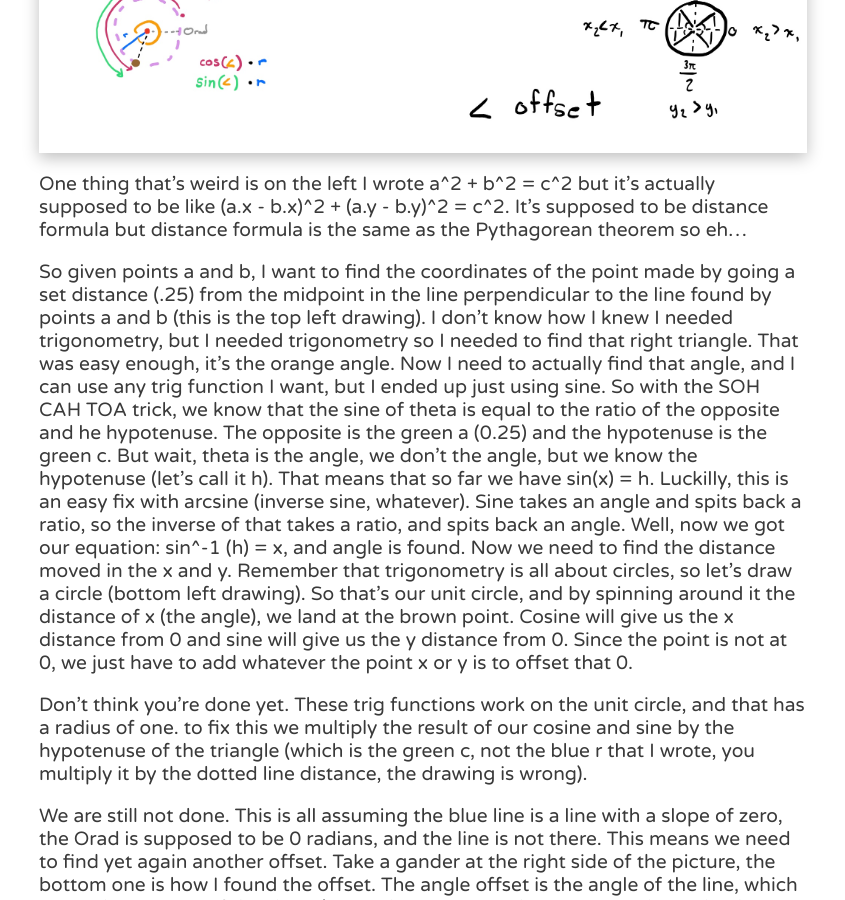
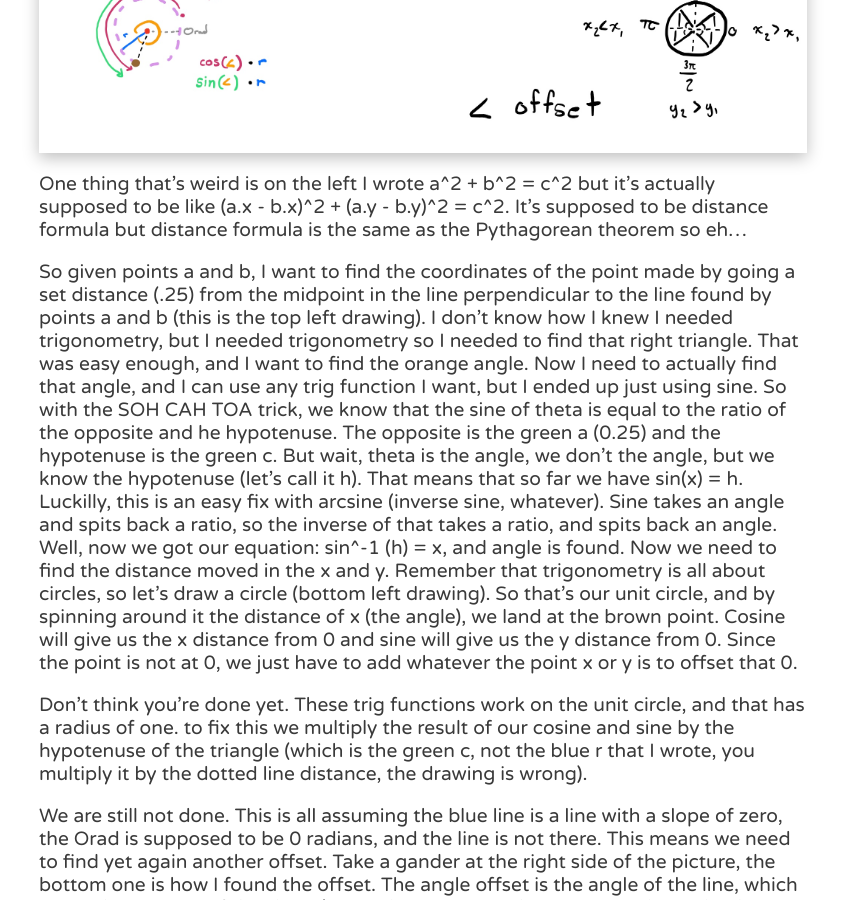
Before and after one commit to MisterMjir/mistermjir.github.io, a Jekyll site: the page built from _posts/2020-07-25-smae-dev-log-5.md, in a window 1280 px wide and 900 px high, scrolled down 2454 px. Shown: the whole window, without its empty margins (217-1062 px from the left). Built offline with Jekyll 4.4.1, drawn with Linux system fonts in a browser that asks for light colours.

Commit message:
Update 2020-07-25-smae-dev-log-5.md

```diff
--- a/_posts/2020-07-25-smae-dev-log-5.md
+++ b/_posts/2020-07-25-smae-dev-log-5.md
@@ -69,7 +69,7 @@ c^2. It's supposed to be distance formula but distance formula is the same as th
 
 So given points a and b, I want to find the coordinates of the point made by going a set distance (.25) from the midpoint in the
 line perpendicular to the line found by points a and b (this is the top left drawing). I don't know how I knew I needed trigonometry,
-but I needed trigonometry so I needed to find that right triangle. That was easy enough, it's the orange angle. Now I need to
+but I needed trigonometry so I needed to find that right triangle. That was easy enough, and I want to find the orange angle. Now I need to
 actually find that angle, and I can use any trig function I want, but I ended up just using sine. So with the SOH CAH TOA trick,
 we know that the sine of theta is equal to the ratio of the opposite and he hypotenuse. The opposite is the green a (0.25) and
 the hypotenuse is the green c. But wait, theta is the angle, we don't the angle, but we know the hypotenuse (let's call it h).
```
